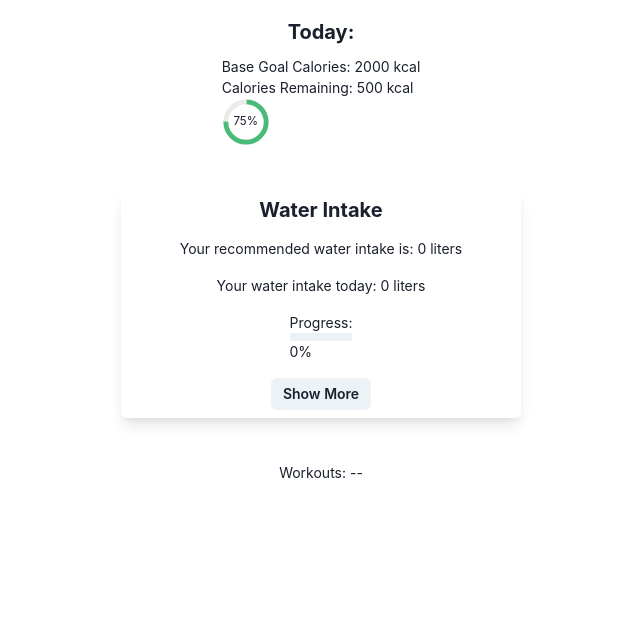
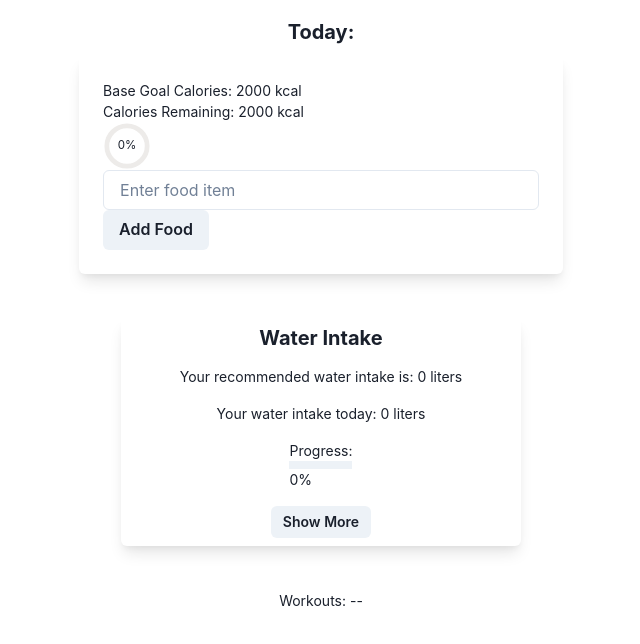
Before and after one commit to valgeorg97/enrgz-fit-tracker-app, a React app in the folder tracker/: page /dashboard in a window 1280 px wide. Shown: the top 644 px of the page, without its empty margins (319-959 px from the left). Built offline with nearby package versions, Linux system fonts and the light colour scheme; no server answers; the database is empty; the HTML template or start-up script is replaced by a standard one.

Commit message:
Add Nutrition calorie calculator

```diff
--- /dev/null
+++ b/tracker/src/components/FoodCaloriesIntake/FoodCaloriesIntake.jsx
@@ -0,0 +1,55 @@
+import React, { useState } from 'react';
+import { Box, Input, Button, Text, CircularProgress, CircularProgressLabel } from "@chakra-ui/react";
+
+const FoodCaloriesIntake = () => {
+    const [query, setQuery] = useState('');
+    const [nutritionData, setNutritionData] = useState(null);
+    const [totalCalories, setTotalCalories] = useState(2000);
+    const [consumedCalories, setConsumedCalories] = useState(0);
+
+    const handleQueryChange = (e) => {
+        setQuery(e.target.value);
+    }
+
+    const handleAddFood = async () => {
+        if (query !== '') {
+            try {
+                const response = await fetch(`https://api.api-ninjas.com/v1/nutrition?query=${query}`, {
+                    method: 'GET',
+                    headers: { 'X-Api-Key': 'AfAWwp+nw89/859EX9kTYA==FXcxQwZhBYqX3BIK' },
+                });
+                if (response.ok) {
+                    const data = await response.json();
+                    console.log(data);
+                    if (Array.isArray(data) && data.length) {
+                        setNutritionData(data[0]);
+                        setConsumedCalories(prevCalories => prevCalories + data[0].calories);
+                    } else {
+                        console.log('No data found');
+                    }
+                } else {
+                    console.log("Response was not ok");
+                }
+            } catch (error) {
+                console.log("Error fetching data: ", error);
+            }
+        };
+        setQuery('');
+    }
+
+    const calorieProgress = (consumedCalories / totalCalories) * 100;
+
+    return (
+        <Box boxShadow="lg" p="6" rounded="md" bg="white">
+            <Text fontSize="sm">Base Goal Calories: {totalCalories} kcal</Text>
+            <Text fontSize="sm">Calories Remaining: {totalCalories - consumedCalories} kcal</Text>
+            <CircularProgress value={calorieProgress} color="green.400">
+                <CircularProgressLabel>{`${calorieProgress.toFixed(0)}%`}</CircularProgressLabel>
+            </CircularProgress>
+            <Input value={query} onChange={handleQueryChange} placeholder="Enter food item" />
+            <Button onClick={handleAddFood}>Add Food</Button>
+        </Box>
+    );
+}
+
+export default FoodCaloriesIntake;
--- a/tracker/src/components/WaterIntake/WaterIntake.jsx
+++ b/tracker/src/components/WaterIntake/WaterIntake.jsx
@@ -94,7 +94,14 @@ const WaterCalculator = () => {
           </Box>
         </>
         :
+
         <Box>
+          <Box>
+            <Text fontSize="sm">Your recommended water intake is: {calculateWaterIntake()} liters</Text>
+          </Box>
+          <Box>
+            <Text fontSize="sm">Your water intake today: {savedWater} liters</Text>
+          </Box>
           <Text fontSize="sm" color="green.500" fontWeight="bold">You have reached your goal!</Text>
         </Box>
       }
@@ -102,12 +109,7 @@ const WaterCalculator = () => {
       <Button size="sm" onClick={handleToggle}>{isOpen ? 'Show Less' : 'Show More'}</Button>
 
       <Collapse in={isOpen}>
-      <Box>
-            <Text fontSize="sm">Your recommended water intake is: {calculateWaterIntake()} liters</Text>
-          </Box>
-          <Box>
-            <Text fontSize="sm">Your water intake today: {savedWater} liters</Text>
-          </Box>
+
         <Box>
           <Text fontSize="sm">Add water consumed today (in liters): </Text>
           <Input
--- a/tracker/src/views/Dashboard/Dashboard.jsx
+++ b/tracker/src/views/Dashboard/Dashboard.jsx
@@ -1,10 +1,21 @@
-import React, { useContext, useEffect } from "react";
-import { AuthContext } from "../../context/AuthContext";
-import { Box, Heading, Text, VStack, CircularProgress, CircularProgressLabel } from "@chakra-ui/react";
-import { useNavigate } from "react-router-dom";
-import WaterCalculator from '../../components/WaterIntake/WaterIntake'; // adjust the import path according to your file structure
+import React, { useEffect, useState } from "react";
+// import { AuthContext } from "../../context/AuthContext";
+import { Box, Heading, Text, VStack} from "@chakra-ui/react";
+// import { useNavigate } from "react-router-dom";
+import WaterCalculator from '../../components/WaterIntake/WaterIntake';
+import FoodCaloriesIntake from '../../components/FoodCaloriesIntake/FoodCaloriesIntake';
 
 const Dashboard = () => {
+  const [totalCalories, setTotalCalories] = useState(2000);
+  const [consumedCalories, setConsumedCalories] = useState(0);
+  const [foodCalories, setFoodCalories] = useState(0); // Define foodCalories and setFoodCalories here
+
+  useEffect(() => {
+    setConsumedCalories(prevCalories => prevCalories + foodCalories);
+  }, [foodCalories]);
+
+  const calorieProgress = (consumedCalories / totalCalories) * 100;
+
   // const { isLoggedIn } = useContext(AuthContext);
   // let navigate = useNavigate();
 
@@ -14,24 +25,16 @@ const Dashboard = () => {
   //   }
   // }, [isLoggedIn, navigate]);
 
-  // replace with actual values
-  const consumedCalories = 1500;
-  const totalCalories = 2000;
-  const calorieProgress = (consumedCalories / totalCalories) * 100;
-
   return (
     <>
       <VStack spacing={3}>
         <Box>
           <Heading size="md">Today:</Heading>
         </Box>
-        <Box>
-          <Text fontSize="sm">Base Goal Calories: {totalCalories} kcal</Text>
-          <Text fontSize="sm">Calories Remaining: {totalCalories - consumedCalories} kcal</Text>
-          <CircularProgress value={calorieProgress} color="green.400">
-            <CircularProgressLabel>{`${calorieProgress.toFixed(0)}%`}</CircularProgressLabel>
-          </CircularProgress>
+          <Box>
+            <FoodCaloriesIntake setFoodCalories={setFoodCalories} />
         </Box>
+
         <Box>
           <WaterCalculator />
         </Box>
```
